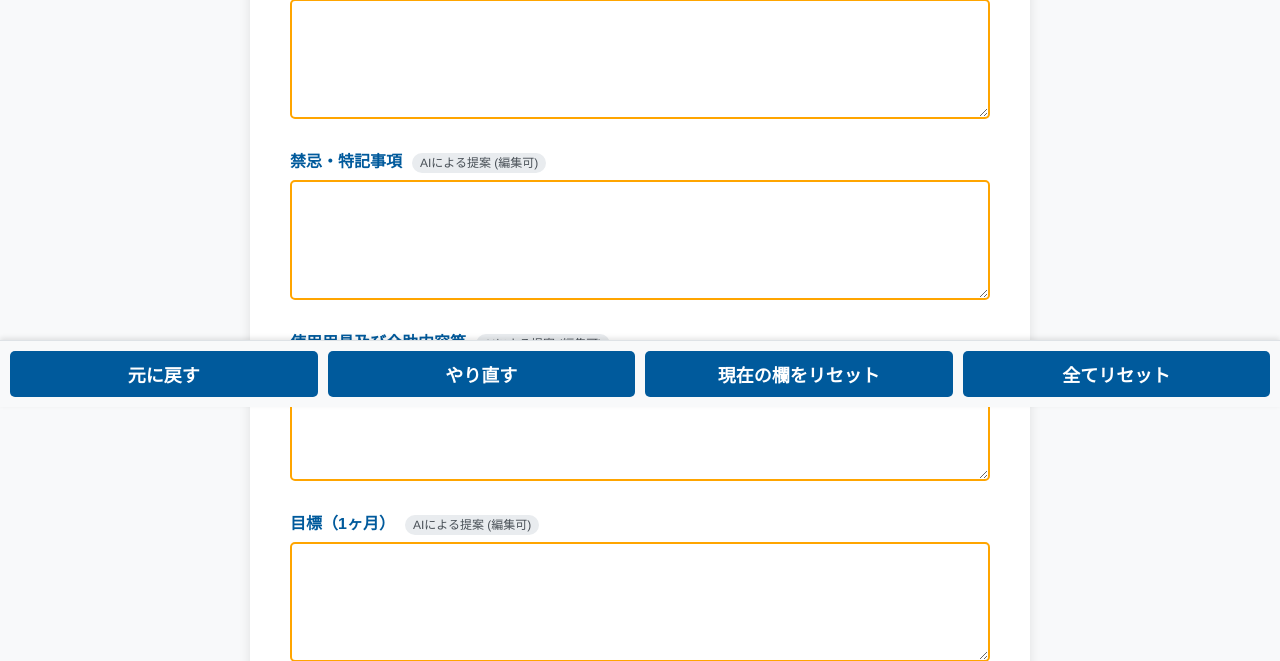
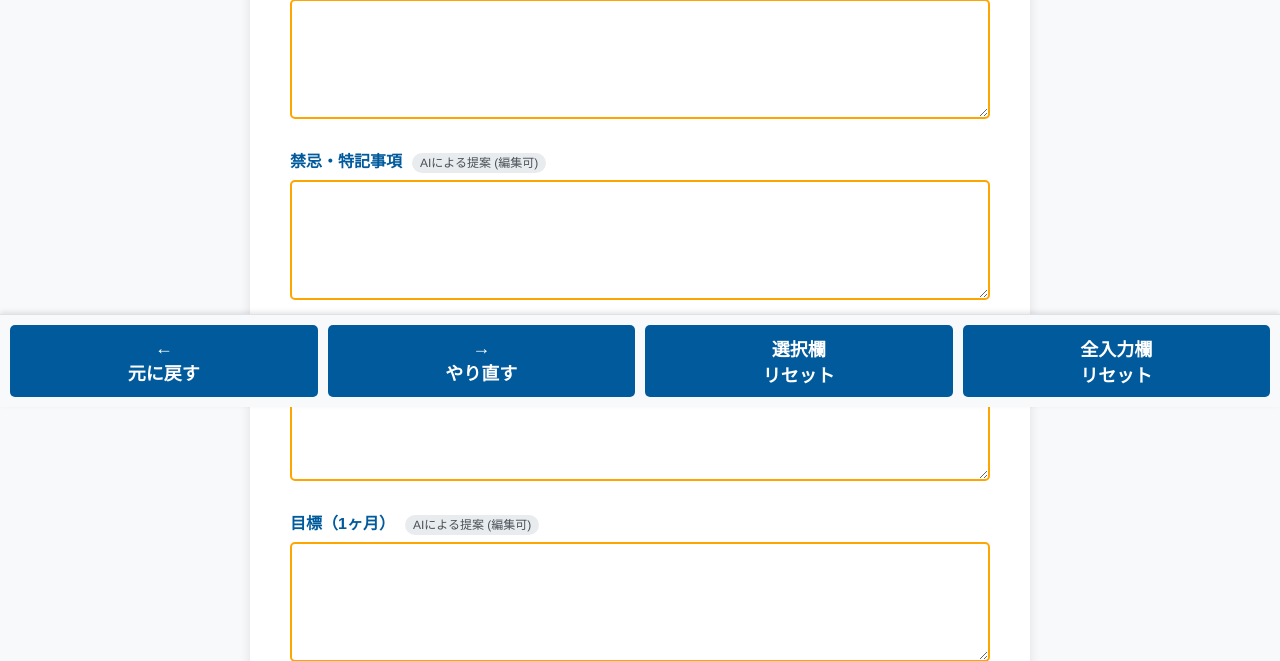
Before and after one commit to YouSayH/local_Rehab-Plan-Generator, a Flask app: template templates/confirm.html in a window 1280 px wide. Shown: the part 393-1054 px from the top of the page. Run offline with Flask 3, Linux system fonts and the light colour scheme; the template is opened without the code that fills it, so the values that code supplies are empty.

Commit message:
ボタン位置修正・矢印追加
画面幅に関わらず、ボタンの位置をフッターに固定するように修正しました。
また、編集ボタンの「元に戻す」・「やり直す」に矢印を追加しました。

```diff
--- a/templates/confirm.html
+++ b/templates/confirm.html
@@ -57,15 +57,6 @@
             gap: 10px;
         }
 
-        @media (min-width: 1400px) {
-            .fixed-buttons {
-                top: 30%;
-                padding-left: 50%;
-                flex-direction: column;
-            }
-        }
-
-        @media (max-width: 1399px) {
         .fixed-buttons {
             bottom: 0;
             left: 0;
@@ -86,7 +77,6 @@
         .fixed-buttons button {
             flex-grow: 1;
             padding: 10px 5px;
-            }
         }
     </style>
 </head>
@@ -263,11 +253,11 @@
 
         <!-- 編集ボタン -->
         <div class="fixed-buttons">
-            <button id="global-undo-button" class="submit-btn">元に戻す</button>
-            <button id="global-redo-button" class="submit-btn">やり直す</button>
+            <button id="global-undo-button" class="submit-btn">←<br>元に戻す</button>
+            <button id="global-redo-button" class="submit-btn">→<br>やり直す</button>
             <hr>
-            <button id="reset-active-button" class="submit-btn">現在の欄をリセット</button>
-            <button id="reset-all-button" class="submit-btn">全てリセット</button>
+            <button id="reset-active-button" class="submit-btn">選択欄<br>リセット</button>
+            <button id="reset-all-button" class="submit-btn">全入力欄<br>リセット</button>
         </div>
     </div>
     <script>
```
Lines whose indentation alone changed are shown as unchanged.
